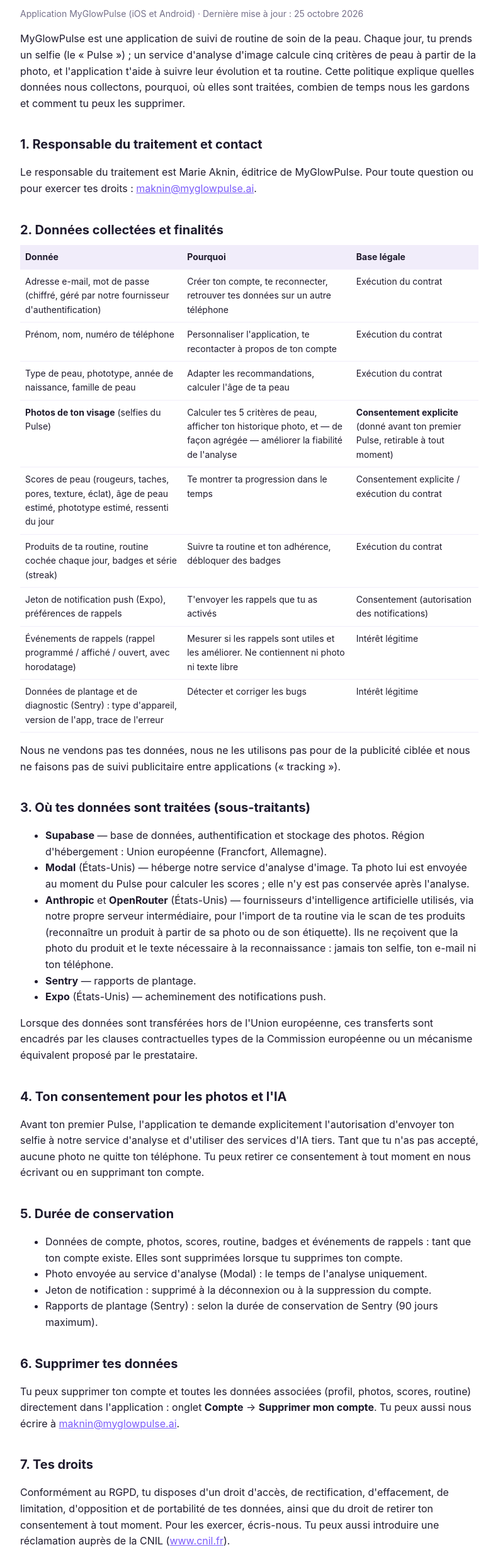
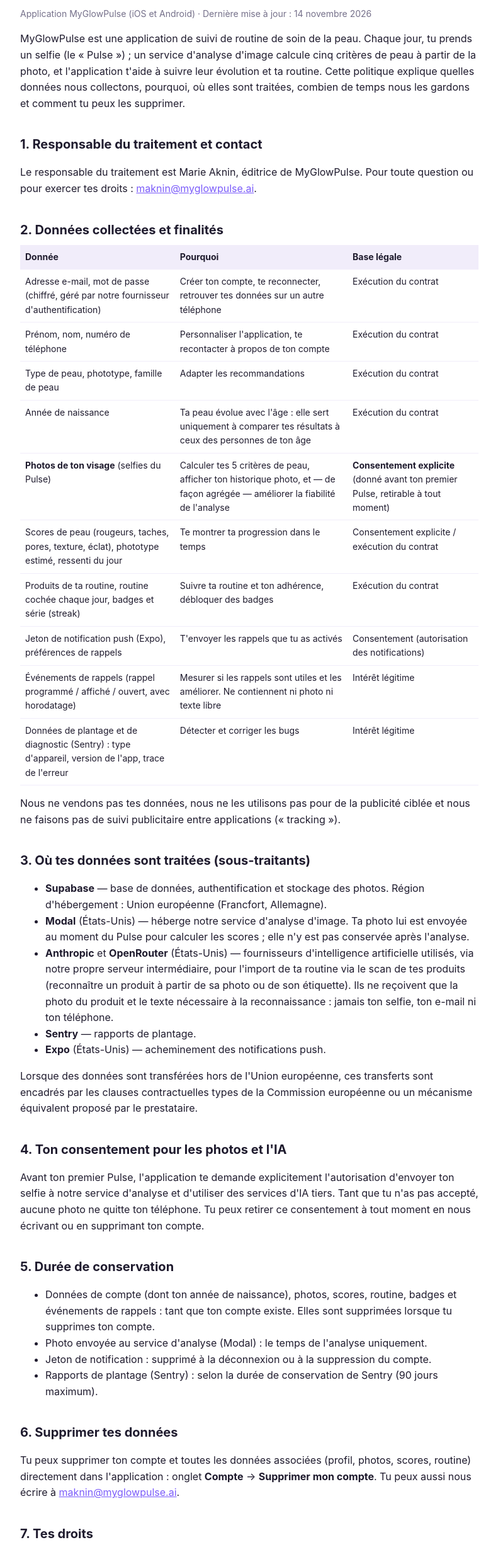
Before and after one commit to mariaknin/myglowpulse-legal, a plain HTML site: page privacy/index.html in a window 1280 px wide. Shown: the part 70-2534 px from the top of the page at 63% size, without its empty margins (244-1035 px from the left). Drawn offline with Linux system fonts and the light colour scheme.

Commit message:
Privacy: declare the birth year's single purpose, drop skin age (SKI-176) (#1)
The birth year now has its own row, with the exact purpose shown on the
onboarding screen (compare your results with people your age). Skin age
was dropped app-wide in SKI-175, so it is removed from the purposes and
the stored scores. Retention now names the birth year explicitly.

Co-authored-by: Claude Opus 5.5 <noreply@anthropic.com>

```diff
--- a/privacy/index.html
+++ b/privacy/index.html
@@ -10,7 +10,7 @@
 <main>
   <a class="lang" href="en/" hreflang="en">English</a>
   <h1>Politique de confidentialité</h1>
-  <p class="meta">Application MyGlowPulse (iOS et Android) · Dernière mise à jour : 25 octobre 2026</p>
+  <p class="meta">Application MyGlowPulse (iOS et Android) · Dernière mise à jour : 14 novembre 2026</p>
 
   <p>MyGlowPulse est une application de suivi de routine de soin de la peau. Chaque jour, tu prends un selfie (le « Pulse ») ; un service d'analyse d'image calcule cinq critères de peau à partir de la photo, et l'application t'aide à suivre leur évolution et ta routine. Cette politique explique quelles données nous collectons, pourquoi, où elles sont traitées, combien de temps nous les gardons et comment tu peux les supprimer.</p>
 
@@ -23,9 +23,10 @@
     <tr><th>Donnée</th><th>Pourquoi</th><th>Base légale</th></tr>
     <tr><td>Adresse e-mail, mot de passe (chiffré, géré par notre fournisseur d'authentification)</td><td>Créer ton compte, te reconnecter, retrouver tes données sur un autre téléphone</td><td>Exécution du contrat</td></tr>
     <tr><td>Prénom, nom, numéro de téléphone</td><td>Personnaliser l'application, te recontacter à propos de ton compte</td><td>Exécution du contrat</td></tr>
-    <tr><td>Type de peau, phototype, année de naissance, famille de peau</td><td>Adapter les recommandations, calculer l'âge de ta peau</td><td>Exécution du contrat</td></tr>
+    <tr><td>Type de peau, phototype, famille de peau</td><td>Adapter les recommandations</td><td>Exécution du contrat</td></tr>
+    <tr><td>Année de naissance</td><td>Ta peau évolue avec l'âge : elle sert uniquement à comparer tes résultats à ceux des personnes de ton âge</td><td>Exécution du contrat</td></tr>
     <tr><td><strong>Photos de ton visage</strong> (selfies du Pulse)</td><td>Calculer tes 5 critères de peau, afficher ton historique photo, et — de façon agrégée — améliorer la fiabilité de l'analyse</td><td><strong>Consentement explicite</strong> (donné avant ton premier Pulse, retirable à tout moment)</td></tr>
-    <tr><td>Scores de peau (rougeurs, taches, pores, texture, éclat), âge de peau estimé, phototype estimé, ressenti du jour</td><td>Te montrer ta progression dans le temps</td><td>Consentement explicite / exécution du contrat</td></tr>
+    <tr><td>Scores de peau (rougeurs, taches, pores, texture, éclat), phototype estimé, ressenti du jour</td><td>Te montrer ta progression dans le temps</td><td>Consentement explicite / exécution du contrat</td></tr>
     <tr><td>Produits de ta routine, routine cochée chaque jour, badges et série (streak)</td><td>Suivre ta routine et ton adhérence, débloquer des badges</td><td>Exécution du contrat</td></tr>
     <tr><td>Jeton de notification push (Expo), préférences de rappels</td><td>T'envoyer les rappels que tu as activés</td><td>Consentement (autorisation des notifications)</td></tr>
     <tr><td>Événements de rappels (rappel programmé / affiché / ouvert, avec horodatage)</td><td>Mesurer si les rappels sont utiles et les améliorer. Ne contiennent ni photo ni texte libre</td><td>Intérêt légitime</td></tr>
@@ -49,7 +50,7 @@
 
   <h2>5. Durée de conservation</h2>
   <ul>
-    <li>Données de compte, photos, scores, routine, badges et événements de rappels : tant que ton compte existe. Elles sont supprimées lorsque tu supprimes ton compte.</li>
+    <li>Données de compte (dont ton année de naissance), photos, scores, routine, badges et événements de rappels : tant que ton compte existe. Elles sont supprimées lorsque tu supprimes ton compte.</li>
     <li>Photo envoyée au service d'analyse (Modal) : le temps de l'analyse uniquement.</li>
     <li>Jeton de notification : supprimé à la déconnexion ou à la suppression du compte.</li>
     <li>Rapports de plantage (Sentry) : selon la durée de conservation de Sentry (90 jours maximum).</li>
```
Also changed, not shown: privacy/en/index.html (+5 -4 lines).
